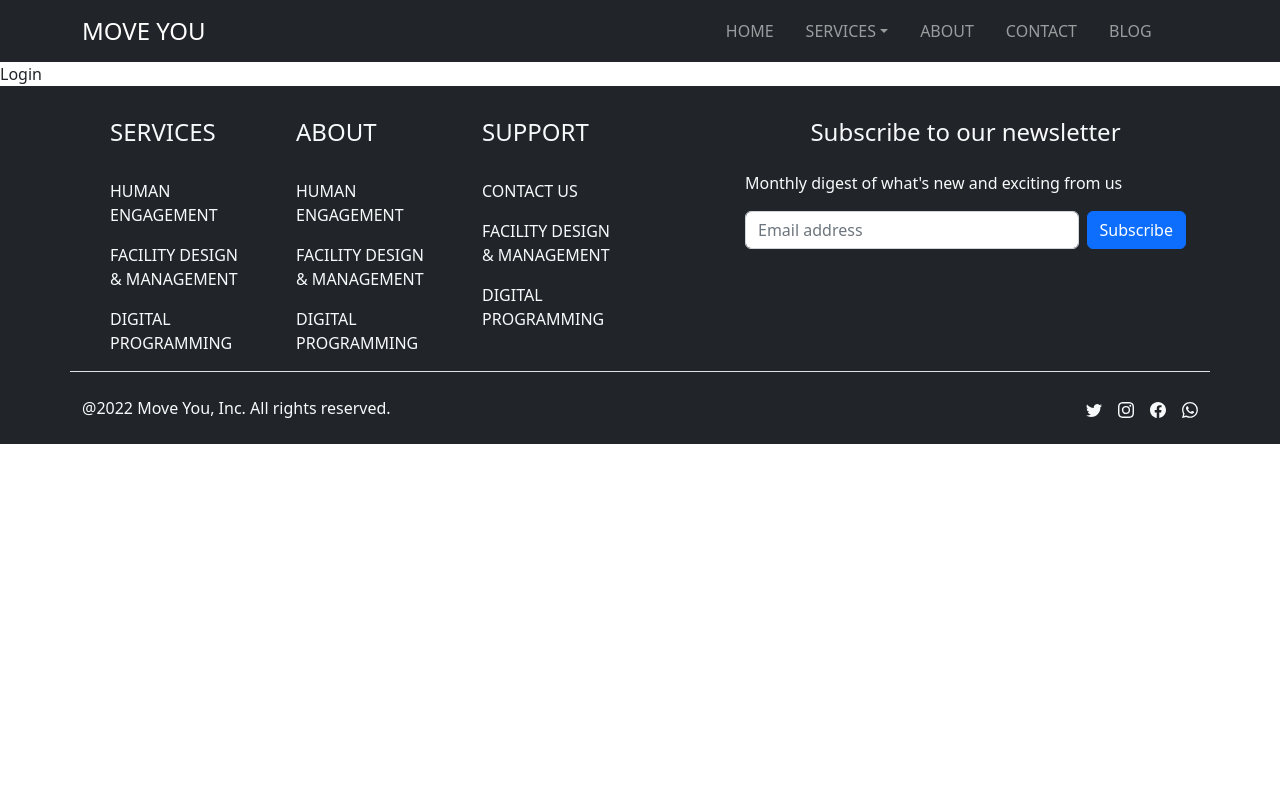
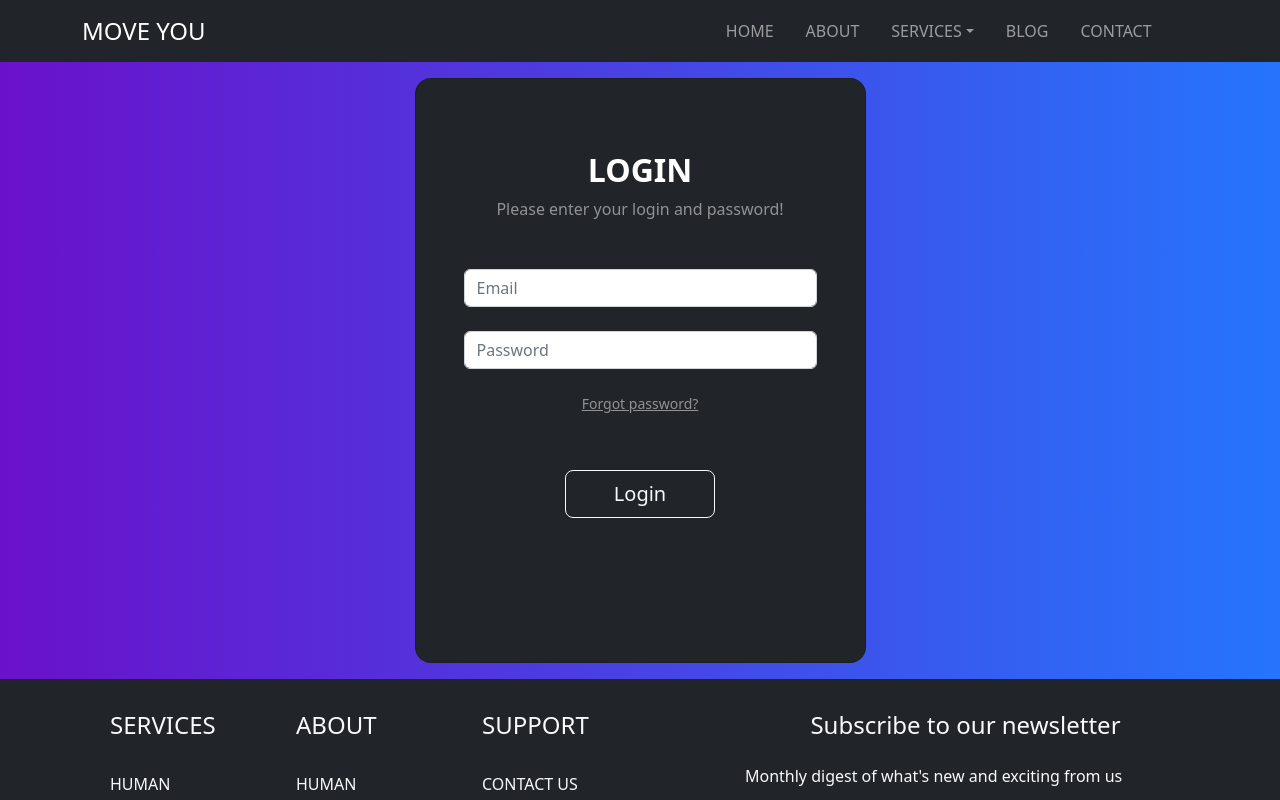
Before and after one commit to Shreetej/moveu, a React (Create React App) app: page /login in a window 1280 px wide. Shown: the top 800 px of the page. Built offline with nearby package versions, Linux system fonts and the light colour scheme.

Commit message:
"Changes to login.js & footer.js"

```diff
--- a/package.json
+++ b/package.json
@@ -7,6 +7,7 @@
     "@testing-library/jest-dom": "^5.16.5",
     "@testing-library/react": "^13.4.0",
     "@testing-library/user-event": "^13.5.0",
+    "axios": "^1.2.1",
     "bootstrap": "^5.2.3",
     "react": "^18.2.0",
     "react-bootstrap": "^2.6.0",
@@ -14,6 +15,7 @@
     "react-icons": "^4.7.1",
     "react-router-dom": "^6.4.4",
     "react-scripts": "5.0.1",
+    "react-toastify": "^9.1.1",
     "web-vitals": "^2.1.4"
   },
   "scripts": {
--- a/src/App.js
+++ b/src/App.js
@@ -6,7 +6,7 @@ import DigProg from './components/Routes/digProg';
 import FacilityMgt from './components/Routes/facilityMgt';
 import Login from './components/Routes/login';
 import HumanEngagement from './components/Routes/humanEngagement';
-import Blog from './components/Routes/blog';
+import Blog from './components/Routes/blog/blog';
 import Main from './components/main';
 import 'bootstrap/dist/css/bootstrap.min.css';
 import Footer from './components/footer';
--- a/src/components/Routes/contact.js
+++ b/src/components/Routes/contact.js
@@ -1,11 +1,29 @@
-import React from 'react'
+import {React, useState} from 'react'
 import { Container, Form, FormGroup, FormLabel } from 'react-bootstrap'
 import Row from 'react-bootstrap/Row'
 import Col from 'react-bootstrap/Col'
 import {ImLocation} from 'react-icons/im'
 import {FiPhoneCall, FiMail} from 'react-icons/fi'
 
-const contact = () => {
+const Contact = () => {
+
+  const [data, setData] = useState({
+    name:'',
+    email:'',
+    company:'',
+    phone:'',
+    message:''
+  });
+
+  const submitForm=(event)=>{
+    event.preventDefault()
+    console.log(data)
+  }
+
+  const handleChange=(event,property)=>{
+    setData({...data,[property]:event.target.value})
+  }
+
   return (
     <div>
       <Container className='shadow-lg rounded-3 mt-5 mb-5'>
@@ -13,18 +31,18 @@ const contact = () => {
           <Col md={8} className=''>
             <div className='bg-white form h-100 p-5'>
             <h3 className='text-center'>Send us a message</h3>
-              <Form className='mb-5'>
+              <Form onSubmit={submitForm} className='mb-5'>
                 <Row className='p-2'>
                   <Col md={6}>
                     <FormGroup md={5}>
                         <FormLabel>Name *</FormLabel>
-                        <Form.Control required type='text' placeholder='Your name' name='name' id='name'></Form.Control>
+                        <Form.Control required type='text' placeholder='Your name' name='name' id='name' onChange={(e)=>handleChange(e,'name')}></Form.Control>
                     </FormGroup>
                   </Col>
                   <Col md={6}>
                     <FormGroup md={5}>
                         <FormLabel>Email *</FormLabel>
-                        <Form.Control required type='email' placeholder='Your email' name='email' id='email'></Form.Control>
+                        <Form.Control required type='email' placeholder='Your email' name='email' id='email' onChange={(e)=>handleChange(e,'email')}></Form.Control>
                     </FormGroup>
                   </Col>
                 </Row>
@@ -32,13 +50,13 @@ const contact = () => {
                   <Col md={6}>
                     <FormGroup md={5}>
                         <FormLabel>Phone *</FormLabel>
-                        <Form.Control required type='input' placeholder='Your number' name='phone' id='phone'></Form.Control>
+                        <Form.Control required type='input' placeholder='Your number' name='phone' id='phone' onChange={(e)=>handleChange(e,'phone')}></Form.Control>
                     </FormGroup>
                   </Col>
                   <Col md={6}>
                     <FormGroup md={5}>
                         <FormLabel>Company</FormLabel>
-                        <Form.Control type='text' placeholder='Company name' name='company' id='company'></Form.Control>
+                        <Form.Control type='text' placeholder='Company name' name='company' id='company' onChange={(e)=>handleChange(e,'company')}></Form.Control>
                     </FormGroup>
                   </Col>
                 </Row>
@@ -46,7 +64,7 @@ const contact = () => {
                   <Col md={12}>
                     <FormGroup md={5}>
                         <FormLabel>Message *</FormLabel>
-                        <Form.Control required as='textarea' cols={30} rows={4} placeholder='Write your message' name='message' id='message'></Form.Control>
+                        <Form.Control required as='textarea' cols={30} rows={4} placeholder='Write your message' name='message' id='message' onChange={(e)=>handleChange(e,'message')}></Form.Control>
                     </FormGroup>
                   </Col>
                 </Row>
@@ -86,4 +104,4 @@ const contact = () => {
   )
 }
 
-export default contact
+export default Contact
--- a/src/components/Routes/login.js
+++ b/src/components/Routes/login.js
@@ -1,9 +1,42 @@
 import React from 'react'
+import { Button, Card, Col, Container, FormControl, Row } from 'react-bootstrap';
 
 const Login=()=> {
   return (
-    <div>Login</div>
+    <div style={{background: 'linear-gradient(to right, rgba(106, 17, 203, 1), rgba(37, 117, 252, 1))'}}>
+      <section className='vh-80'>
+        <Container className='py-3'>
+          <Row  className='d-flex justify-content-center align-items-center'>
+            <Col md={8} lg={6} xl={5}>
+              <Card bg='dark' text='white' style={{borderRadius:'1rem'}}>
+                <Card.Body className='p-5 text-center'>
+                  <div className='mb-md-5 mt-md-4 pb-5'>
+                    <h2 className="fw-bold mb-2 text-uppercase">Login</h2>
+                    <p className="text-white-50 mb-5">Please enter your login and password!</p>
+                    <div className="form-outline form-white mb-4">
+                      <FormControl type="email" id="typeEmailX" placeholder='Email'/>
+                    </div>
+
+                    <div class="form-outline form-white mb-4">
+                      <FormControl type="password" id="typePasswordX" placeholder='Password' />
+                    </div>
+
+                    <p className="small mb-5 pb-lg-2"><a className="text-white-50" href="#!">Forgot password?</a></p>
+
+                    <Button variant="outline" className="btn btn-outline-light btn-lg px-5" type="submit">Login</Button>
+                  </div>
+
+                </Card.Body>
+
+              </Card>
+            </Col>
+          </Row>
+
+        </Container>
+
+      </section>
+    </div>
   )
 }
 
-export default Login
+export default Login;
--- a/src/components/footer.js
+++ b/src/components/footer.js
@@ -62,9 +62,9 @@ const Footer=()=> {
           <h4 className='text-center py-3'>Subscribe to our newsletter</h4>
           <p>Monthly digest of what's new and exciting from us</p>
           <div className='d-flex flex-row w-100 gap-2'>
-            <label for="newsletter" className='visually-hidden'>Email Address</label>
+            <label htmlFor="newsletter" className='visually-hidden'>Email Address</label>
             <input id='newsletter' type='text' className='form-control' placeholder='Email address'></input>
-            <Button primary={true}>Subscribe</Button>
+            <Button variant='primary'>Subscribe</Button>
           </div>
         </Form>
       </Col>
@@ -72,22 +72,22 @@ const Footer=()=> {
       <div className='container d-flex flex-column flex-sm-row justify-content-between pt-4 pb-2 border-top text-light'>
       <p>@2022 Move You, Inc. All rights reserved.</p>
       <ul className='list-unstyled d-flex'>
-        <li class='ms-3'>
+        <li className='ms-3'>
           <Nav.Link href='https://www.twitter.com'>
             <BsTwitter/>
           </Nav.Link>
         </li>
-        <li class='ms-3'>
+        <li className='ms-3'>
           <Nav.Link href='https://www.instagram.com'>
             <BsInstagram/>
           </Nav.Link>
         </li>
-        <li class='ms-3'>
+        <li className='ms-3'>
           <Nav.Link href='https://www.facebook.com'>
             <BsFacebook/>
           </Nav.Link>
         </li>
-        <li class='ms-3'>
+        <li className='ms-3'>
           <Nav.Link href='https://wa.me/+919911872072'>
             <BsWhatsapp/>
           </Nav.Link>
--- a/src/components/main.js
+++ b/src/components/main.js
@@ -22,6 +22,9 @@ const NavScroll=()=> {
               <Nav.Link as={Link} className='mx-2' to='/'>HOME</Nav.Link>
             </Nav.Item>
             <Nav.Item>
+              <Nav.Link as={Link} className='mx-2' to='/about'>ABOUT</Nav.Link>
+            </Nav.Item>
+            <Nav.Item>
               <NavDropdown title="SERVICES" className='mx-2' menuVariant='dark' id="servicesScrollingDropdown">
                 <NavDropdown.Item as={Link} to="/humanengagement">Human Engagement</NavDropdown.Item>
                 <NavDropdown.Item as={Link} to="/facilityMgt">Facility Design & Management</NavDropdown.Item>
@@ -29,14 +32,12 @@ const NavScroll=()=> {
               </NavDropdown>
             </Nav.Item>
             <Nav.Item>
-              <Nav.Link as={Link} className='mx-2' to='/about'>ABOUT</Nav.Link>
+              <Nav.Link as={Link} className='mx-2' to='/blog'>BLOG</Nav.Link>
             </Nav.Item>
             <Nav.Item>
               <Nav.Link as={Link} className='mx-2' to='/contact'>CONTACT</Nav.Link>
             </Nav.Item>
-            <Nav.Item>
-              <Nav.Link as={Link} className='mx-2' to='/blog'>BLOG</Nav.Link>
-            </Nav.Item>
+
             {/* <Nav.Item>
             <Nav.Link as={Link} className='' to='/login'>LOGIN</Nav.Link>
             </Nav.Item> */}
```
Also changed, not shown: src/components/Routes/home/tp.js (deleted, +0 -11 lines), src/components/Routes/blog/blog.js (renamed from src/components/Routes/blog.js), 1 other file (tests, documents, lock files or other folders).
